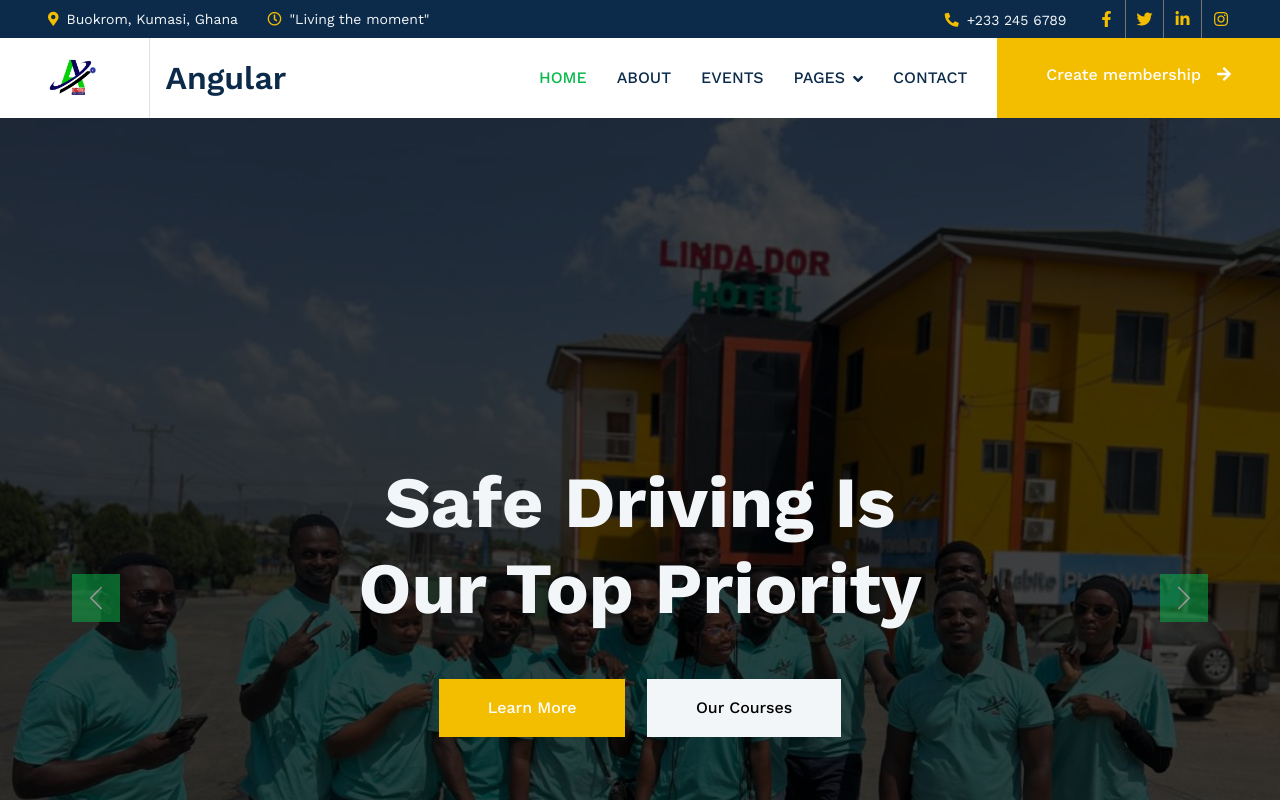
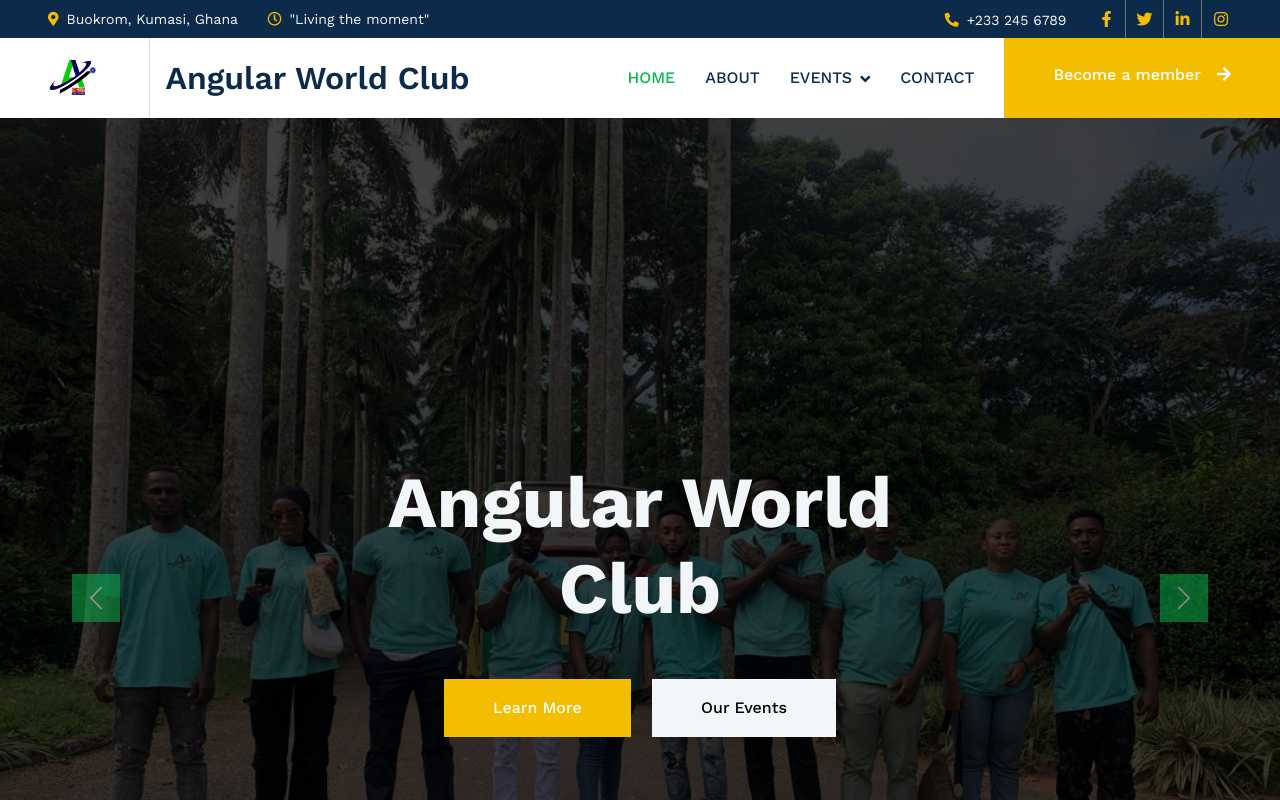
Before and after one commit to patrick-codes/angularworld, a plain HTML site: page index.html in a window 1280 px wide. Shown: the top 800 px of the page. Drawn offline with nearby package versions, Linux system fonts and the light colour scheme.

Commit message:
minor fixes

```diff
--- a/index.html
+++ b/index.html
@@ -74,7 +74,7 @@
         <a href="index.html" class="navbar-brand d-flex align-items-center border-end px-4 px-lg-5">
                 <img src="img/logo.jpg" alt="" style="height:75%;width: 95%">
         </a>
-        <h2 class="m-0">Angular</h2>
+        <h2 class="m-0">Angular World Club</h2>
 
         <button type="button" class="navbar-toggler me-4" data-bs-toggle="collapse" data-bs-target="#navbarCollapse">
             <span class="navbar-toggler-icon"></span>
@@ -83,7 +83,17 @@
             <div class="navbar-nav ms-auto p-4 p-lg-0">
                 <a href="index.html" class="nav-item nav-link active">Home</a>
                 <a href="about.html" class="nav-item nav-link">About</a>
-                <a href="courses.html" class="nav-item nav-link">Events</a>
+                <div class="nav-item dropdown">
+                <a href="courses.html" class="nav-link dropdown-toggle" data-bs-toggle="dropdown">Events</a>
+                <div class="dropdown-menu bg-light m-0">
+                    <a href="feature.html" class="dropdown-item">Upcoming expeditions</a>
+                    <a href="appointment.html" class="dropdown-item">Past expeditions</a>
+                    <a href="team.html" class="dropdown-item">Upcoming Events</a>
+                    <a href="testimonial.html" class="dropdown-item">Past Events</a>
+
+                </div>
+                </div>
+                <!--
                 <div class="nav-item dropdown">
                     <a href="#" class="nav-link dropdown-toggle" data-bs-toggle="dropdown">Pages</a>
                     <div class="dropdown-menu bg-light m-0">
@@ -94,9 +104,10 @@
                         <a href="404.html" class="dropdown-item">404 Page</a>
                     </div>
                 </div>
+            -->
                 <a href="contact.html" class="nav-item nav-link">Contact</a>
             </div>
-            <a href="" class="btn btn-primary py-4 px-lg-5 d-none d-lg-block">Create membership<i class="fa fa-arrow-right ms-3"></i></a>
+            <a href="" class="btn btn-primary py-4 px-lg-5 d-none d-lg-block">Become a member<i class="fa fa-arrow-right ms-3"></i></a>
         </div>
     </nav>
     <!-- Navbar End -->
@@ -107,28 +118,28 @@
         <div id="header-carousel" class="carousel slide" data-bs-ride="carousel">
             <div class="carousel-inner">
                 <div class="carousel-item active">
-                    <img class="w-100" src="img/carousel-2.jpg" alt="Image" style="height:75%;width: 75%">
+                    <img class="w-100" src="img/IMG-20241116-WA0087.jpg" alt="Image" style="height:75%;width: 75%">
                     <div class="carousel-caption">
                         <div class="container">
                             <div class="row justify-content-center">
                                 <div class="col-lg-7">
                                     <h1 class="display-2 text-light mb-5 animated slideInDown">Angular World Club</h1>
                                     <a href="" class="btn btn-primary py-sm-3 px-sm-5">Learn More</a>
-                                    <a href="" class="btn btn-light py-sm-3 px-sm-5 ms-3">Our Courses</a>
+                                    <a href="" class="btn btn-light py-sm-3 px-sm-5 ms-3">Our Events</a>
                                 </div>
                             </div>
                         </div>
                     </div>
                 </div>
                 <div class="carousel-item">
-                    <img class="w-100" src="img/IMG-20241116-WA0089.jpg" alt="Image">
+                    <img class="w-100" src="img/IMG-20241116-WA0087.jpg" alt="Image">
                     <div class="carousel-caption">
                         <div class="container">
                             <div class="row justify-content-center">
                                 <div class="col-lg-7">
-                                    <h1 class="display-2 text-light mb-5 animated slideInDown">Safe Driving Is Our Top Priority</h1>
+                                    <h1 class="display-2 text-light mb-5 animated slideInDown">Angular World Club</h1>
                                     <a href="" class="btn btn-primary py-sm-3 px-sm-5">Learn More</a>
-                                    <a href="" class="btn btn-light py-sm-3 px-sm-5 ms-3">Our Courses</a>
+                                    <a href="" class="btn btn-light py-sm-3 px-sm-5 ms-3">Our Events</a>
                                 </div>
                             </div>
                         </div>
```
Also changed, not shown: about.html (+14 -3 lines).
